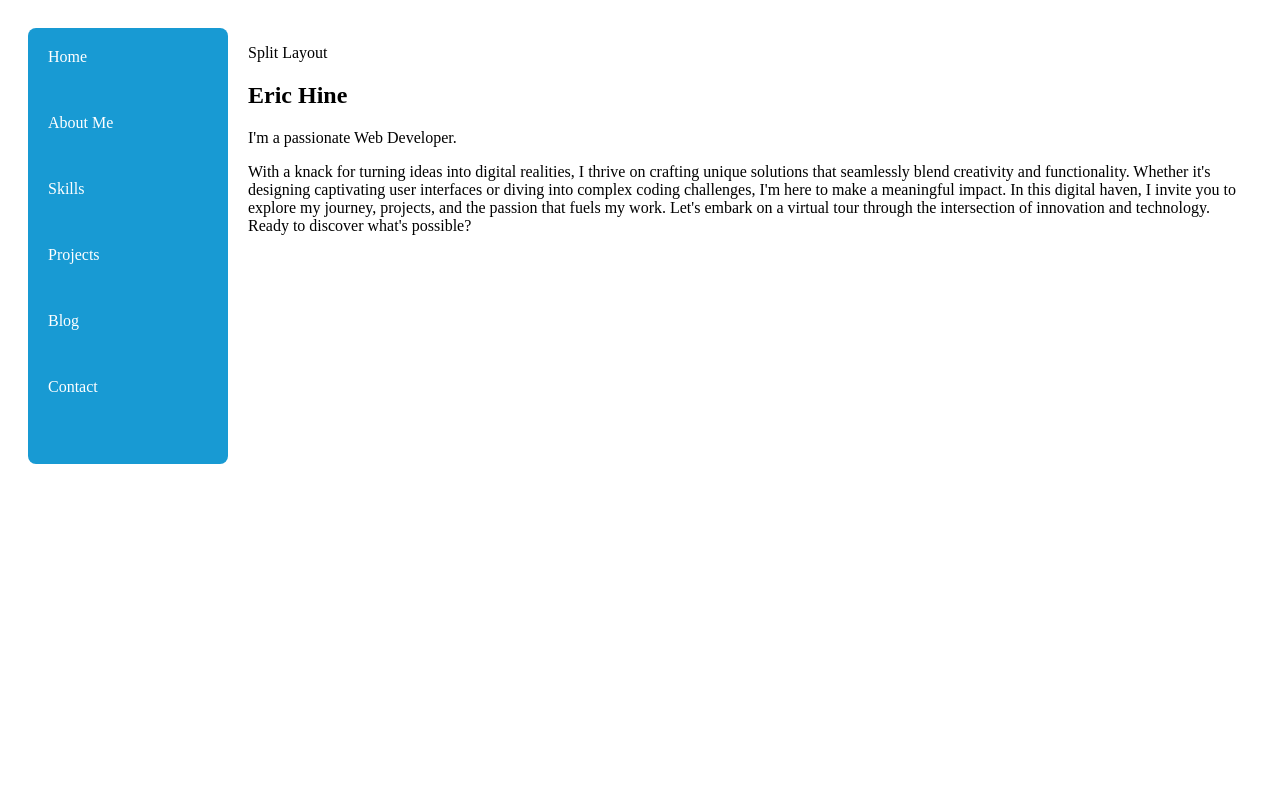
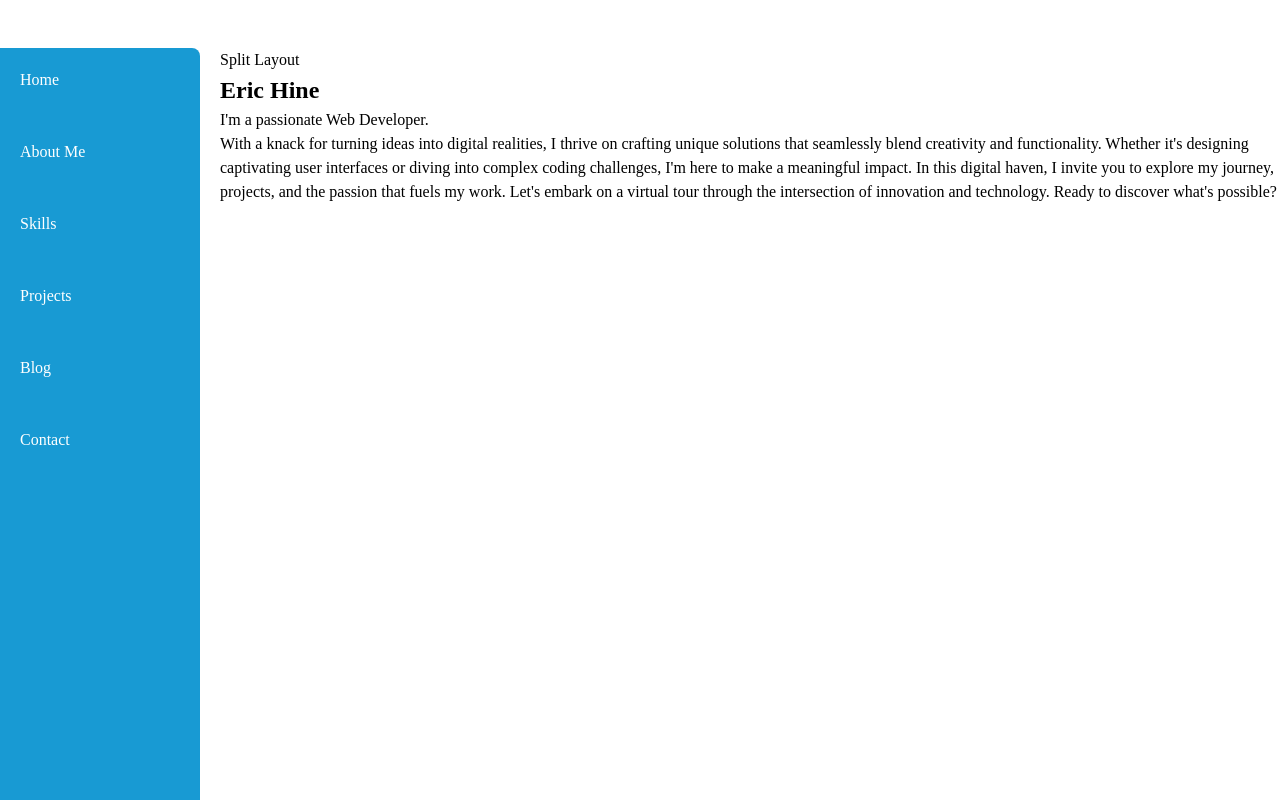
Before and after one commit to R-Daneel0livaw/portfolio, a React (Vite) app: page / in a window 1280 px wide. Built offline with nearby package versions, Linux system fonts and the light colour scheme.

Commit message:
Add css reset and full height left nav.

```diff
--- a/src/components/Main/MainLayout.module.css
+++ b/src/components/Main/MainLayout.module.css
@@ -2,5 +2,7 @@
     display: grid;
     grid-template-columns: 200px 1fr;
     gap: 20px;
-    padding: 20px;
+    padding: 3rem 0 0;
+    padding-left: 0;
+    height: 100%;
 }
--- a/src/components/Navigation/Navigation.module.css
+++ b/src/components/Navigation/Navigation.module.css
@@ -1,7 +1,3 @@
-a {
-    text-decoration: none;
-}
-
 .sidebar {
     grid-column: 1;
     background-color: #189AD3;
@@ -13,11 +9,10 @@ a {
     color: #FFF;
 }
 
-
 nav {
     display: flex;
     flex-direction: column;
-    border-radius: 8px;
+    border-top-right-radius:  8px;
 }
 
 ul {
--- /dev/null
+++ b/src/globalStyles.css
@@ -0,0 +1,54 @@
+*,
+*::before,
+*::after {
+    box-sizing: border-box;
+}
+
+* {
+    margin: 0;
+}
+
+body {
+    line-height: 1.5;
+    -webkit-font-smoothing: antialiased;
+    height: 100vh;
+}
+
+img,
+picture,
+video,
+canvas,
+svg {
+    display: block;
+    max-width: 100%;
+}
+
+input,
+button,
+textarea,
+select {
+    font: inherit;
+}
+
+p,
+h1,
+h2,
+h3,
+h4,
+h5,
+h6 {
+    overflow-wrap: break-word;
+}
+
+a {
+    text-decoration: none;
+}
+
+#root,
+#__next {
+    isolation: isolate;
+}
+
+#root {
+    height: 100%;
+}
--- a/src/main.tsx
+++ b/src/main.tsx
@@ -1,6 +1,7 @@
 import React from "react";
 import ReactDOM from "react-dom/client";
 import App from "./App.tsx";
+import "./globalStyles.css";
 
 ReactDOM.createRoot(document.getElementById("root")!).render(
   <React.StrictMode>
```
